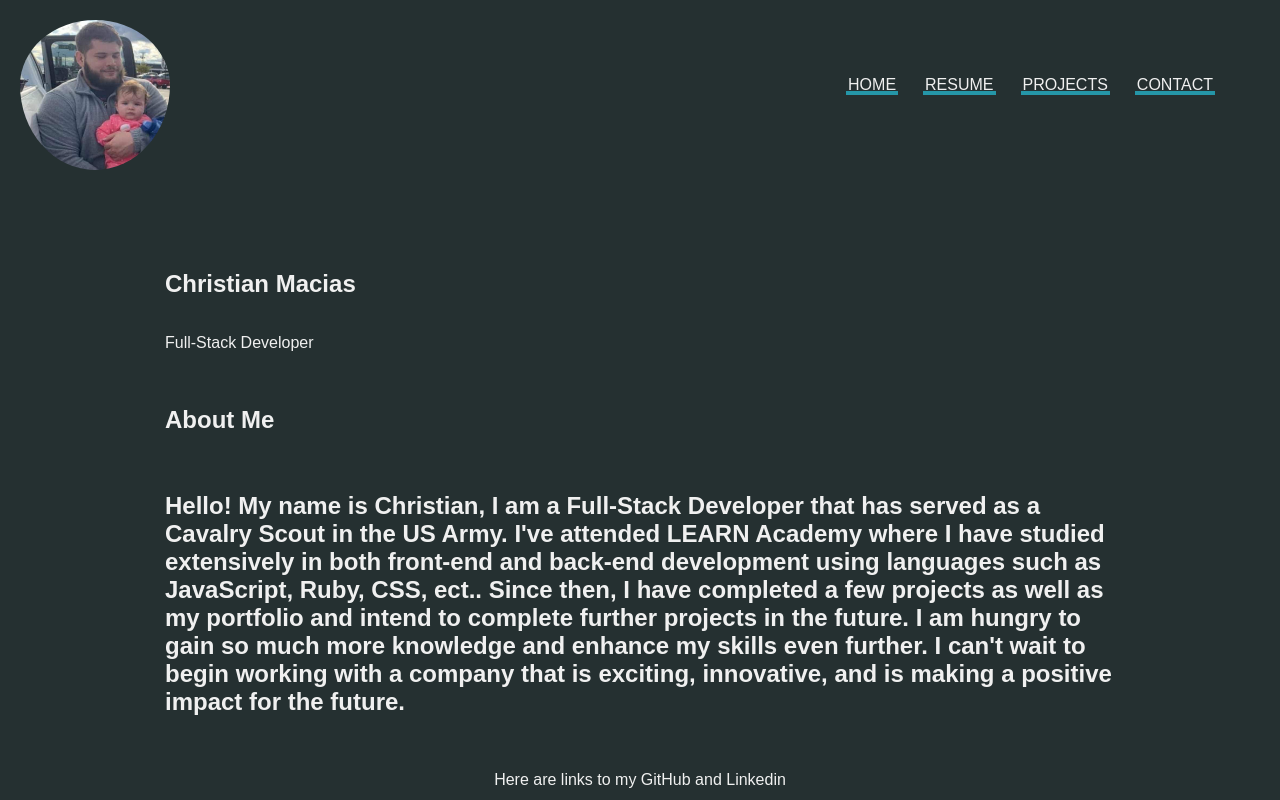
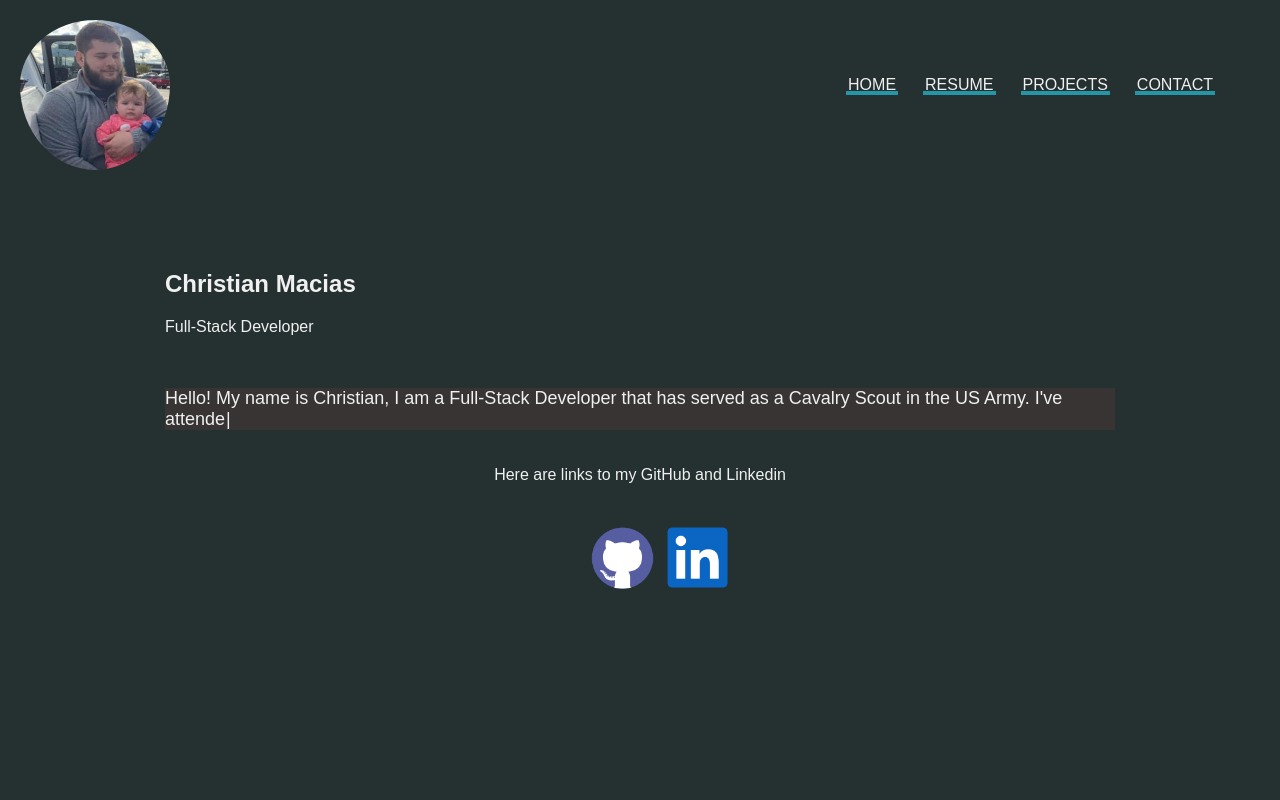
Before and after one commit to cmacias56/my-new-portfolio, a React (Create React App) app in the folder my-new-portfolio/: page / in a window 1280 px wide. Shown: the top 800 px of the page. Built offline with nearby package versions, Linux system fonts and the light colour scheme; what repopup would draw is missing.

Commit message:
added typewriter and modified projects

```diff
--- a/my-new-portfolio/package.json
+++ b/my-new-portfolio/package.json
@@ -9,13 +9,16 @@
     "@testing-library/user-event": "^13.2.1",
     "react": "^18.2.0",
     "react-dom": "^18.2.0",
+    "react-responsive-carousel": "^3.2.23",
     "react-router-dom": "^6.4.4",
     "react-scripts": "5.0.1",
     "react-scroll": "^1.8.7",
+    "react-simple-typewriter": "^5.0.1",
     "reactjs-popup": "^2.0.5",
     "repopup": "^1.2.2",
     "scripts": "^0.1.0",
     "styled-components": "^5.3.6",
+    "typewriter-effect": "^2.19.0",
     "web-vitals": "^2.1.0"
   },
   "scripts": {
--- a/my-new-portfolio/src/App.js
+++ b/my-new-portfolio/src/App.js
@@ -5,6 +5,7 @@ import Contact from './Sections/Contact';
 import Home from './Sections/Home';
 import Resume from './Sections/Resume';
 import Projects from './Sections/Projects';
+import AboutMe from './Sections/AboutMe';
 import { Routes, Route } from 'react-router-dom'
 
 function App() {
@@ -16,6 +17,7 @@ function App() {
       <Route path="/" element={<Home/>}/>
       <Route path="/resume" element={<Resume/>}/>
       <Route path="/projects" element={<Projects/>}/>
+      <Route path="/aboutme" element={<AboutMe/>}/>
       <Route path="/contact" element={<Contact/>}/>
     </Routes>
       <Footer/>
--- a/my-new-portfolio/src/Components/Header.js
+++ b/my-new-portfolio/src/Components/Header.js
@@ -1,7 +1,6 @@
 import '../Stylesheets/Header.css'
 import '../Stylesheets/NavBar.css'
 import React from "react";
-// import {Link, useMatch, unResolvedPath} from 'react-scroll';
 import me from '../assets/images/me.png';
 import { Link, useMatch, useResolvedPath} from 'react-router-dom';
 
@@ -18,6 +17,7 @@ function Header() {
                         <CustomLink className="home-link" to="/">HOME</CustomLink>
                         <CustomLink className="resume-link" to="/resume">RESUME</CustomLink>
                         <CustomLink className="projects-link" to="/projects">PROJECTS</CustomLink>
+                        {/* <CustomLink className="aboutme-link" to="/aboutme">ABOUT ME</CustomLink> */}
                         <CustomLink className="contact-link" to="/contact">CONTACT</CustomLink>
                 </div>
             {/* </nav> */}
--- /dev/null
+++ b/my-new-portfolio/src/Sections/AboutMe.js
@@ -0,0 +1,15 @@
+import React from "react";
+
+
+const AboutMe = () => {
+
+  return(
+    <>
+    <h1>About Me</h1>
+
+
+    </>
+  )
+}
+
+export default AboutMe
--- a/my-new-portfolio/src/Sections/Contact.js
+++ b/my-new-portfolio/src/Sections/Contact.js
@@ -44,10 +44,9 @@ const Contact = () => {
       <input type="email" name="user_email" className="email-input"/>
       <label>Message</label>
       <textarea name="message" className="message-input"/>
-      {/* <button onClick={() => setOpen(true)} type="submit" value="Send" className="button-send">Send</button>  */}
-      <Popup trigger={<button type="submit" value="Send" className="button-send">Send</button>} position="top right">  <div>Messesage sent successfully!!</div>
-  </Popup>
     </div>
+      <div className="pop"><Popup trigger={<button type="submit" value="Send" className="button-send">Send</button>} position="top right">  <div>Messesage sent successfully!!</div>
+  </Popup> </div>
     </form>
     </div>
 
--- a/my-new-portfolio/src/Sections/Home.js
+++ b/my-new-portfolio/src/Sections/Home.js
@@ -2,21 +2,39 @@ import '../Stylesheets/Home.css'
 import React from 'react'
 import github from "../assets/images/github-icon.png"
 import linkedin from "../assets/images/linkedin-icon.png"
+import Typewriter from 'typewriter-effect';
 
 function Home() {
     return(
 
     <section className='page-container'>
         <div className='home-container'>
-            <h1 >Christian Macias</h1>
+            <div className='name'><h1 >Christian Macias</h1>
             <p>Full-Stack Developer</p>
-
-            {/* <h1 className='greeting-heading'>Hello! I'm a Full-Stack Developer, can't wait for us to work together!</h1> */}
+            </div>
             <br/>
-           <h1>About Me</h1>
-           <br/>
-           <h2>  Hello! My name is Christian, I am a Full-Stack Developer that has served as a Cavalry Scout in the US Army. I've attended LEARN Academy where I have studied extensively in both front-end and back-end development using languages such as JavaScript, Ruby, CSS, ect.. Since then, I have completed a few projects as well as my portfolio and intend to complete further projects in the future. I am hungry to gain so much more knowledge and enhance my skills even further.
-I can't wait to begin working with a company that is exciting, innovative, and is making a positive impact for the future.  </h2>
+            <br/>
+           <div className='type'>
+            <Typewriter
+                onInit={(typewriter) => {
+                    typewriter
+                    .changeDelay(30)
+                    .typeString("Hello! My name is Christian, I am a Full-Stack Developer that has served as a Cavalry Scout in the US Army.")
+                    .pauseFor(1000)
+                    .typeString(" I've attended LEARN Academy where I have studied extensively in both front-end and back-end development using languages such as JavaScript, Ruby, CSS, etc..")
+                    .pauseFor(1000)
+                    .typeString(" Since then, I have completed a few projects as well as my portfolio and intend to complete further projects in the future.")
+                    .pauseFor(1000)
+                    .typeString(" I am hungry to gain so much more knowledge and enhance my skills even further.")
+                    .pauseFor(1000)
+                    .typeString(" I can't wait to begin working with a company that is exciting, innovative, and is making a positive impact for the future.")
+                    .start()
+                }}
+                />
+       {/* <h2>  Hello! My name is Christian, I am a Full-Stack Developer that has served as a Cavalry Scout in the US Army. I've attended LEARN Academy where I have studied extensively in both front-end and back-end development using languages such as JavaScript, Ruby, CSS, etc.. Since then, I have completed a few projects as well as my portfolio and intend to complete further projects in the future. I am hungry to gain so much more knowledge and enhance my skills even further.
+       I can't wait to begin working with a company that is exciting, innovative, and is making a positive impact for the future.
+        </h2> */}
+           </div>
                 {/* <h3 className='media-link'>Give it a look!</h3> */}
         </div>
         <br/>
@@ -29,7 +47,7 @@ I can't wait to begin working with a company that is exciting, innovative, and i
 
          </ul>
         </div>
-    </section>
+     </section>
 
  )
 }
--- a/my-new-portfolio/src/Sections/Projects.js
+++ b/my-new-portfolio/src/Sections/Projects.js
@@ -1,13 +1,31 @@
-import React from "react";
+import React, {Component} from "react";
 import '../Stylesheets/Projects.css';
 import ash from '../assets/images/ash.png'
 import pig from '../assets/images/pig-latin.png'
 import pasta from '../assets/images/TheImpastas.png'
+import "react-responsive-carousel/lib/styles/carousel.min.css"; // requires a loader
+import { Carousel } from 'react-responsive-carousel';
 
 function Projects () {
     return (
     <>
-    <section id="Projects">
+    <br/>
+    <br/>
+            <Carousel>
+                <div>
+                <a href="https://cmacias56.github.io/" target="_blank" rel="noreferrer"><img src= {ash} alt="" height="400px" width="-200px"/></a>
+                    <p className="description">This was application is An "Evil Dead" treasure hunt game and was created using HTML and CSS</p>
+                </div>
+                <div>
+                <a href="https://github.com/cmacias56/Pig-Latin-Translator/tree/main/src" target="_blank" rel="noreferrer"><img src= {pig} alt="" className="pig-latin-png" height="450px" width="75px"/></a>
+                <p className="description">This Pig latin translator was created using React. The pair programming technique was utilized in completing this app!</p>
+                </div>
+                <div>
+                <a href="https://perfect-pasta-pairings.herokuapp.com/" target="_blank" rel="noreferrer"><img src={pasta} height="400px" width="100px"/></a>
+                 <p className="pasta">This is a capstone project that was completed using mob, pair, and individual programing to complete. Utilized React in Rails to complete this project.</p>
+                </div>
+            </Carousel>
+    {/* <section id="Projects">
         <div className="project-container">
         <h2 className="game">Feel free to play a game or two!</h2>
         <p className="instruction-paragraph">Click on the image to open the app.</p>
@@ -22,7 +40,7 @@ function Projects () {
         </div>
         <br/>
         <br/>
-    </section>
+    </section> */}
     </>
     )
 }
--- a/my-new-portfolio/src/Stylesheets/Contact.css
+++ b/my-new-portfolio/src/Stylesheets/Contact.css
@@ -29,6 +29,8 @@
 }
 
 .paragraph {
+    display: flex;
+    background-color: rgb(56, 52, 52);
     align-self: center;
 }
 
@@ -39,9 +41,16 @@
         max-width: 200px;
     }
 }
+.pop {
+    display: flex;
+    flex-direction: column;
+    justify-content: center;
+    width: auto;
+}
 
 .form-items {
     display: flex;
+    background-color: rgb(56, 52, 52);
     flex-direction: column;
     max-width: 45%;
     margin: auto;
--- a/my-new-portfolio/src/Stylesheets/Home.css
+++ b/my-new-portfolio/src/Stylesheets/Home.css
@@ -1,6 +1,5 @@
 .home-container {
     display: flex;
-    /* border:dotted; */
     flex-direction: column;
     justify-content: center;
     max-width: 950px;
@@ -239,3 +238,17 @@
     justify-content: center;
     margin: auto;
   }
+
+  .type {
+    display: flex;
+    font-size: large;
+    background-color: rgb(56, 52, 52);
+  }
+  /* .name {
+    display: flex;
+    text-align: left;
+    flex-direction: column;
+    /* justify-content: center; */
+    /* max-width: 950px; */
+    /* margin-left: 92px; */
+  /* }  */
--- a/my-new-portfolio/src/Stylesheets/NavBar.css
+++ b/my-new-portfolio/src/Stylesheets/NavBar.css
@@ -121,6 +121,25 @@
     cursor: pointer;
   }
 
+  .aboutme-link:hover {
+    background-size: 4px 50px;
+    color: white;
+    cursor: pointer;
+  }
+  .aboutme-link {
+    background:
+       linear-gradient(
+         to bottom, var(--mainColor) 0%,
+         var(--mainColor) 100%
+       );
+    background-position: 0 100%;
+    background-repeat: repeat-x;
+    background-size: 4px 4px;
+    padding: 2px;
+    color: #F0F0F0;
+    text-decoration: none;
+    transition: background-size .2s;
+  }
   .contact-link {
     background:
        linear-gradient(
```
Also changed, not shown: 1 other file (tests, documents, lock files or other folders).
